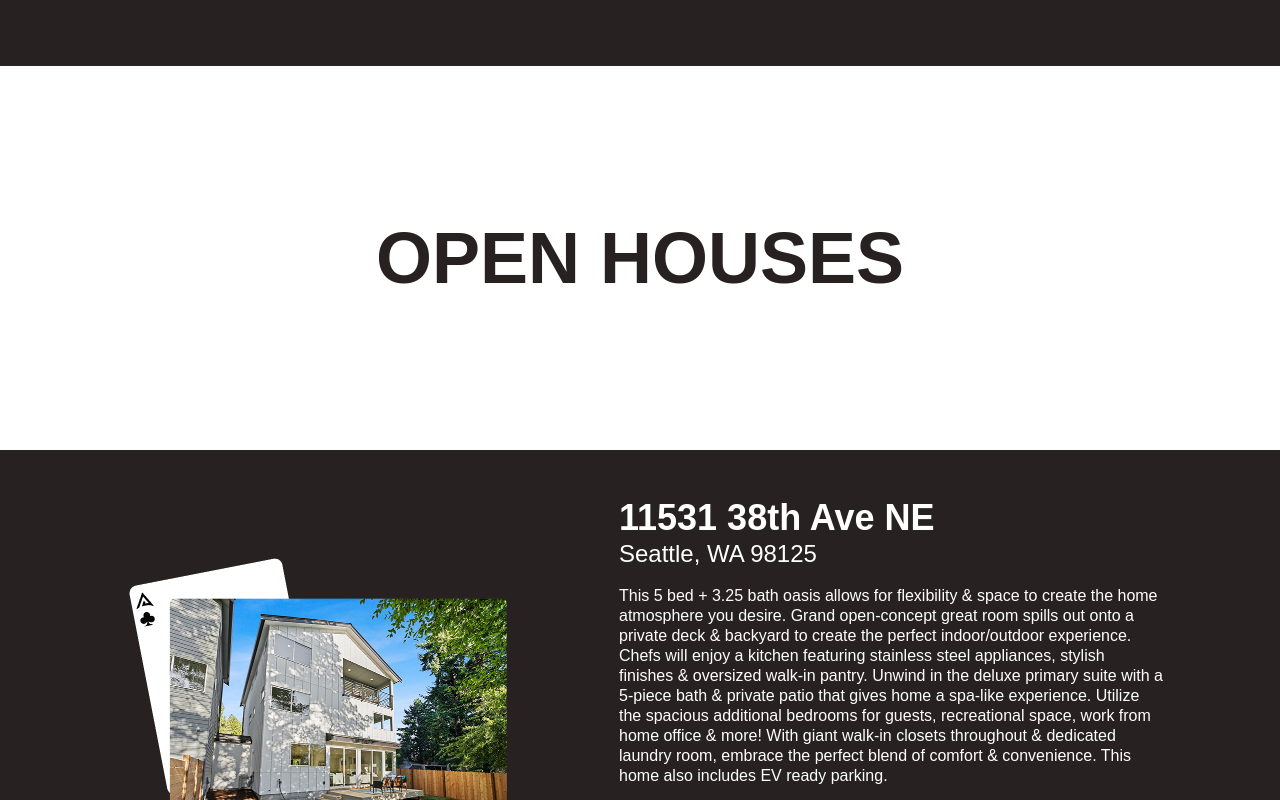
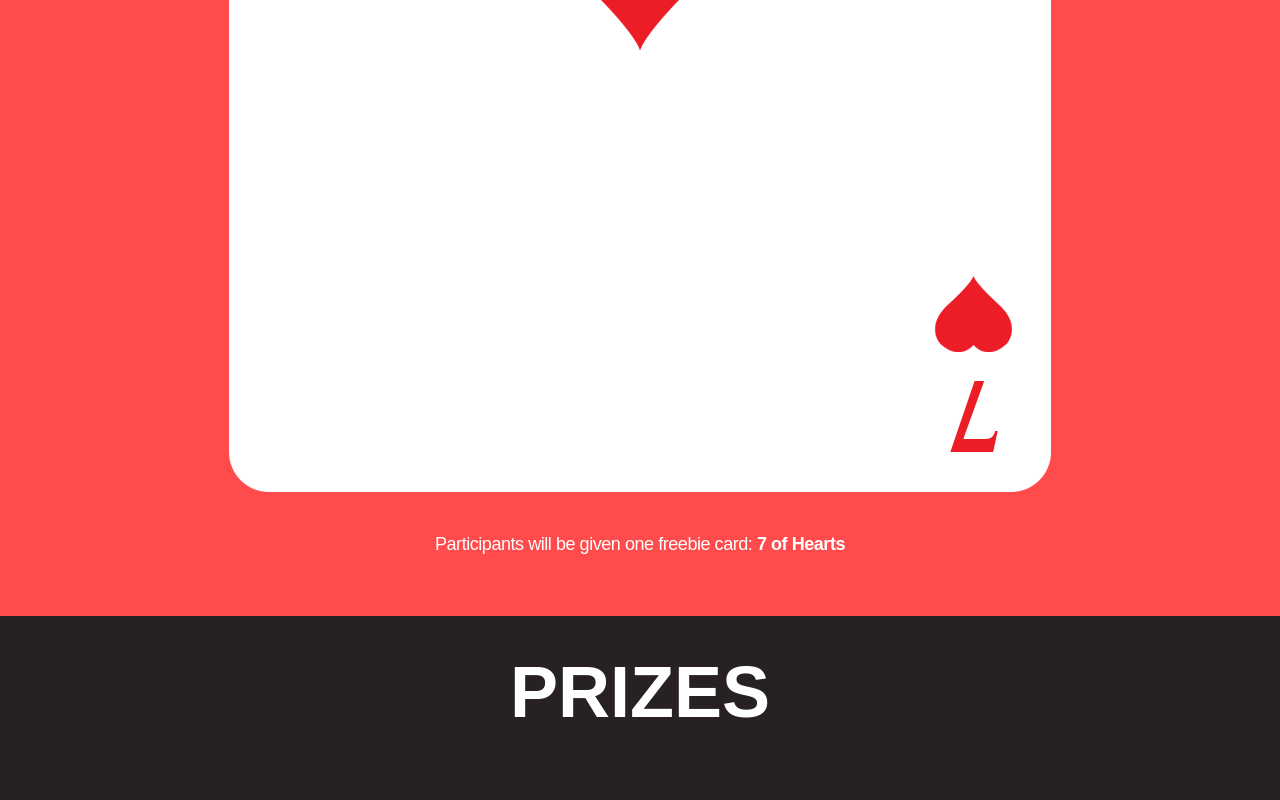
Before and after one commit to kylearray/pokerrun, a Next.js app: page / in a window 1280 px wide. Shown: the part 2290-3090 px from the top of the page. Built offline with nearby package versions, Linux system fonts and the light colour scheme; a web font is replaced by a local one.

Commit message:
freebie card

```diff
--- a/app/page.tsx
+++ b/app/page.tsx
@@ -125,6 +125,27 @@ export default function Home() {
               poker. See you there!
             </p>
           </div>
+
+          {/* 7 of Hearts */}
+          <div className="col-span-12 flex justify-center place-items-center">
+            <Image
+              className="w-40 pt-4 lg:w-auto "
+              width={100}
+              height={365}
+              alt="7 of hearts card"
+              src="/static/images/7ofHearts.png"
+            />
+          </div>
+          {/* 7 of hearts Text */}
+          <div className="col-span-12 md:col-span-10 md:col-start-2 lg:col-span-6 lg:col-start-4 flex justify-center pt-8 pb-11">
+            <p
+              className={`${CeraCompact.className} font-light text-white text-lg leading-6 text-center tracking-tight`}
+            >
+              Participants will be given one freebie card: <strong className="font-bold">7 of Hearts</strong>
+            </p>
+          </div>
+
+
         </div>
       </div>
 
```
Also changed, not shown: public/static/images/7ofHearts.png (added).
